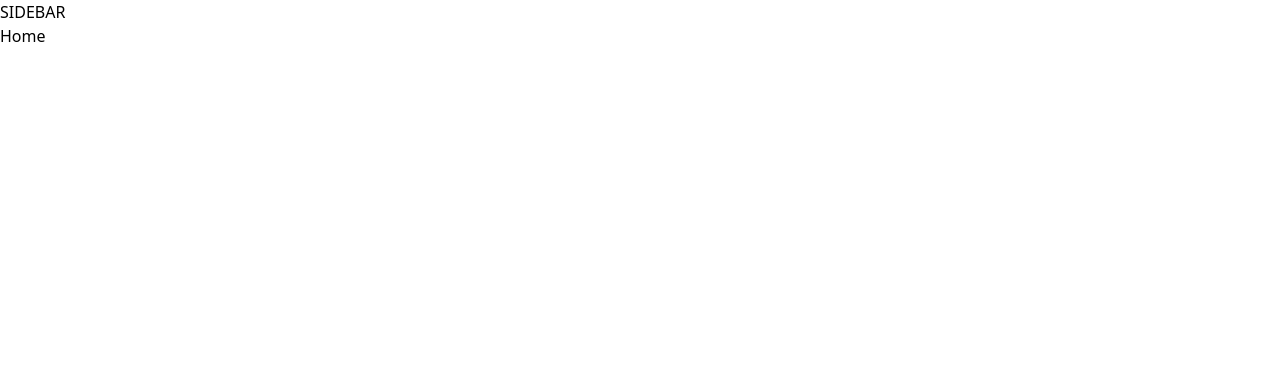
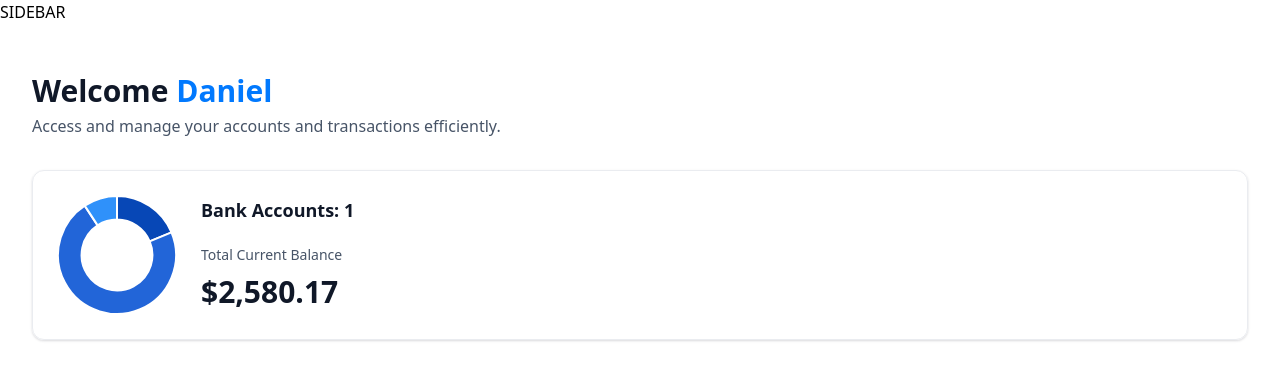
Before and after one commit to dteo318/banking, a Next.js app: page / in a window 1280 px wide. Shown: the top 380 px of the page. Built offline with nearby package versions, Linux system fonts and the light colour scheme.

Commit message:
implement home header with dummy data

```diff
--- a/app/(root)/page.tsx
+++ b/app/(root)/page.tsx
@@ -1,7 +1,29 @@
+import HeaderBox from "@/components/HeaderBox";
+import TotalBalanceBox from "@/components/TotalBalanceBox";
 import React from "react";
 
 const Home = () => {
-  return <div>Home</div>;
+  const loggedIn = { firstName: "Daniel" };
+
+  return (
+    <section className="home">
+      <div className="home-content">
+        <header className="home-header">
+          <HeaderBox
+            type="greeting"
+            title="Welcome"
+            user={loggedIn?.firstName || "Guest"}
+            subtext="Access and manage your accounts and transactions efficiently."
+          />
+          <TotalBalanceBox
+            accounts={[]}
+            totalBanks={1}
+            totalCurrentBalance={2580.17}
+          />
+        </header>
+      </div>
+    </section>
+  );
 };
 
 export default Home;
--- /dev/null
+++ b/components/AnimatedCounter.tsx
@@ -0,0 +1,14 @@
+"use client";
+
+import React from "react";
+import CountUp from "react-countup";
+
+const AnimatedCounter = ({ amount }: { amount: number }) => {
+  return (
+    <div className="w-full">
+      <CountUp prefix="$" end={amount} decimal="." decimals={2} />
+    </div>
+  );
+};
+
+export default AnimatedCounter;
--- /dev/null
+++ b/components/DonutChart.tsx
@@ -0,0 +1,24 @@
+"use client";
+
+import React from "react";
+import { Doughnut } from "react-chartjs-2";
+import { ArcElement, Chart, Tooltip } from "chart.js";
+
+const DonutChart = ({ accounts }: DonutChartProps) => {
+  Chart.register(ArcElement, Tooltip);
+
+  const data = {
+    datasets: [
+      {
+        label: "Banks",
+        data: [1124, 4323, 553],
+        backgroundColor: ["#0747b6", "#2265d8", "#2f91fa"],
+      },
+    ],
+    labels: ["Bank 1", "Bank 2", "Bank 3"],
+  };
+
+  return <Doughnut data={data} options={{ cutout: "60%" }} />;
+};
+
+export default DonutChart;
--- /dev/null
+++ b/components/HeaderBox.tsx
@@ -0,0 +1,22 @@
+import React from "react";
+
+const HeaderBox = ({
+  type = "title",
+  title,
+  subtext,
+  user,
+}: HeaderBoxProps) => {
+  return (
+    <div className="header-box">
+      <h1 className="header-box-title">
+        {title}
+        {type === "greeting" && (
+          <span className="text-bankGradient">&nbsp;{user}</span>
+        )}
+      </h1>
+      <p className="header-box-subtext">{subtext}</p>
+    </div>
+  );
+};
+
+export default HeaderBox;
--- /dev/null
+++ b/components/TotalBalanceBox.tsx
@@ -0,0 +1,30 @@
+import { formatAmount } from "@/lib/utils";
+import React from "react";
+import AnimatedCounter from "./AnimatedCounter";
+import DonutChart from "./DonutChart";
+
+const TotalBalanceBox = ({
+  accounts = [],
+  totalBanks,
+  totalCurrentBalance,
+}: TotlaBalanceBoxProps) => {
+  return (
+    <section className="total-balance">
+      <div className="total-balance-chart">
+        <DonutChart accounts={accounts} />
+      </div>
+
+      <div className="flex flex-col gap-6">
+        <h2 className="header-2">Bank Accounts: {totalBanks}</h2>
+        <div className="flex flex-col gap-2">
+          <p className="total-balance-label">Total Current Balance</p>
+          <div className="total-balance-amount flex-center gap-2">
+            <AnimatedCounter amount={totalCurrentBalance} />
+          </div>
+        </div>
+      </div>
+    </section>
+  );
+};
+
+export default TotalBalanceBox;
--- /dev/null
+++ b/components/ui/button.tsx
@@ -0,0 +1,57 @@
+import * as React from "react"
+import { Slot } from "@radix-ui/react-slot"
+import { cva, type VariantProps } from "class-variance-authority"
+
+import { cn } from "@/lib/utils"
+
+const buttonVariants = cva(
+  "inline-flex items-center justify-center whitespace-nowrap rounded-md text-sm font-medium transition-colors focus-visible:outline-none focus-visible:ring-1 focus-visible:ring-ring disabled:pointer-events-none disabled:opacity-50",
+  {
+    variants: {
+      variant: {
+        default:
+          "bg-primary text-primary-foreground shadow hover:bg-primary/90",
+        destructive:
+          "bg-destructive text-destructive-foreground shadow-sm hover:bg-destructive/90",
+        outline:
+          "border border-input bg-background shadow-sm hover:bg-accent hover:text-accent-foreground",
+        secondary:
+          "bg-secondary text-secondary-foreground shadow-sm hover:bg-secondary/80",
+        ghost: "hover:bg-accent hover:text-accent-foreground",
+        link: "text-primary underline-offset-4 hover:underline",
+      },
+      size: {
+        default: "h-9 px-4 py-2",
+        sm: "h-8 rounded-md px-3 text-xs",
+        lg: "h-10 rounded-md px-8",
+        icon: "h-9 w-9",
+      },
+    },
+    defaultVariants: {
+      variant: "default",
+      size: "default",
+    },
+  }
+)
+
+export interface ButtonProps
+  extends React.ButtonHTMLAttributes<HTMLButtonElement>,
+    VariantProps<typeof buttonVariants> {
+  asChild?: boolean
+}
+
+const Button = React.forwardRef<HTMLButtonElement, ButtonProps>(
+  ({ className, variant, size, asChild = false, ...props }, ref) => {
+    const Comp = asChild ? Slot : "button"
+    return (
+      <Comp
+        className={cn(buttonVariants({ variant, size, className }))}
+        ref={ref}
+        {...props}
+      />
+    )
+  }
+)
+Button.displayName = "Button"
+
+export { Button, buttonVariants }
--- a/package.json
+++ b/package.json
@@ -10,11 +10,16 @@
   },
   "dependencies": {
     "@radix-ui/react-icons": "^1.3.0",
+    "@radix-ui/react-slot": "^1.1.0",
+    "chart.js": "^4.4.4",
     "class-variance-authority": "^0.7.0",
     "clsx": "^2.1.1",
     "lucide-react": "^0.439.0",
     "next": "14.2.8",
+    "query-string": "^9.1.0",
     "react": "^18",
+    "react-chartjs-2": "^5.2.0",
+    "react-countup": "^6.5.3",
     "react-dom": "^18",
     "tailwind-merge": "^2.5.2",
     "tailwindcss-animate": "^1.0.7"
--- a/types/index.d.ts
+++ b/types/index.d.ts
@@ -246,7 +246,7 @@ declare interface CategoryProps {
   category: CategoryCount;
 }
 
-declare interface DoughnutChartProps {
+declare interface DonutChartProps {
   accounts: Account[];
 }
 
```
Also changed, not shown: 1 other file (tests, documents, lock files or other folders).
